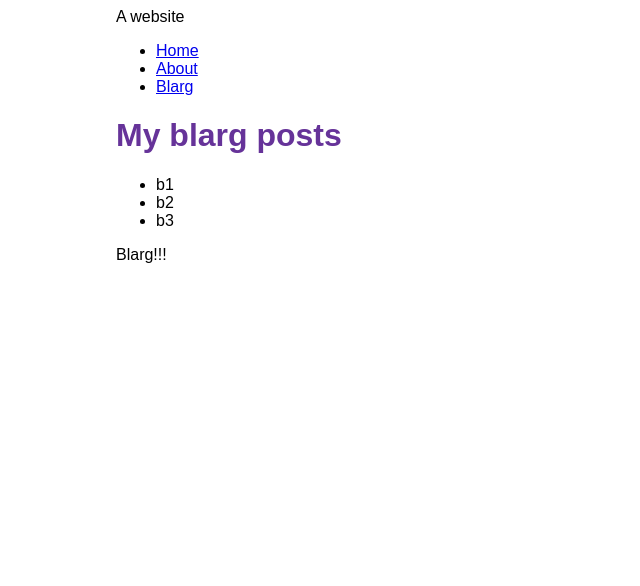
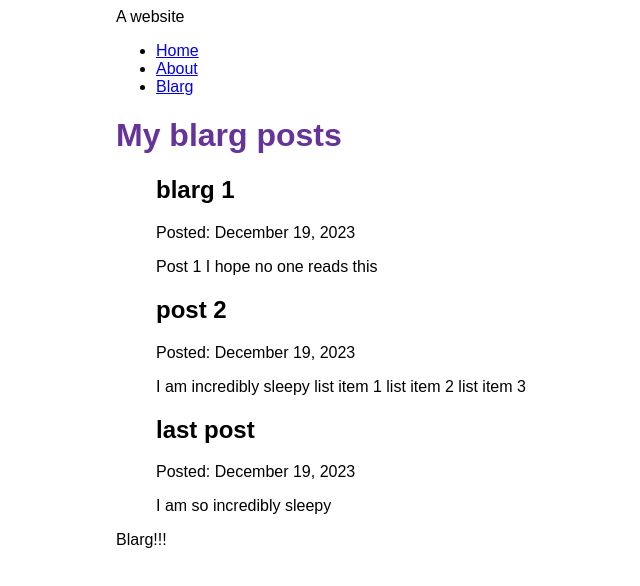
Before and after one commit to L1nda-H/gatsby-tutorial-site, a Gatsby site: page /blarg in a window 1280 px wide. Shown: the whole page, without its empty margins (274-914 px from the left). Built offline with nearby package versions, Linux system fonts and the light colour scheme; Gatsby itself is replaced by a stand-in of ours.

Commit message:
Complete part 5 of tutorial

```diff
--- a/blarg/b1.mdx
+++ b/blarg/b1.mdx
@@ -0,0 +1,9 @@
+---
+title: "blarg 1"
+date: "2023-12-19"
+slug: "b1"
+---
+
+Post 1
+
+I hope no one reads this
--- a/blarg/b2.mdx
+++ b/blarg/b2.mdx
@@ -0,0 +1,11 @@
+---
+title: "post 2"
+date: "2023-12-19"
+slug: "eeee"
+---
+
+I am incredibly sleepy
+
+* list item 1
+* list item 2
+* list item 3
--- a/blarg/b3.mdx
+++ b/blarg/b3.mdx
@@ -0,0 +1,7 @@
+---
+title: "last post"
+date: "2023-12-19"
+slug: "tired"
+---
+
+I am so incredibly sleepy
--- a/gatsby-config.js
+++ b/gatsby-config.js
@@ -14,5 +14,7 @@ module.exports = {
         name: `blarg`,
         path: `${__dirname}/blarg`,
       }
-    },],
+    },
+    "gatsby-plugin-mdx",
+  ],
 }
--- a/package.json
+++ b/package.json
@@ -15,8 +15,10 @@
     "clean": "gatsby clean"
   },
   "dependencies": {
+    "@mdx-js/react": "^3.0.0",
     "gatsby": "^5.12.12",
     "gatsby-plugin-image": "^3.13.0",
+    "gatsby-plugin-mdx": "^5.13.0",
     "gatsby-plugin-sharp": "^5.13.0",
     "gatsby-source-filesystem": "^5.13.0",
     "react": "^18.2.0",
--- a/src/pages/blarg.js
+++ b/src/pages/blarg.js
@@ -8,10 +8,12 @@ const BlargPage = ({ data }) => {
     <Layout pageTitle="My blarg posts">
       <ul>
         {
-          data.allFile.nodes.map(node => (
-            <li key={node.name}>
-              {node.name}
-            </li>
+          data.allMdx.nodes.map(node => (
+            <article key={node.id}>
+              <h2>{node.frontmatter.title}</h2>
+              <p>Posted: {node.frontmatter.date}</p>
+              <p>{node.excerpt}</p>
+            </article>
           ))
         }
       </ul>
@@ -21,13 +23,18 @@ const BlargPage = ({ data }) => {
 }
 
 export const query = graphql`
-  query {
-    allFile {
-      nodes {
-        name
+query {
+  allMdx(sort: {frontmatter: {date: DESC}}) {
+    nodes {
+      frontmatter {
+        title
+        date(formatString: "MMMM D, YYYY")
       }
+      id
+      excerpt
     }
-  }`
+  }
+}`
 
 export const Head = () => <Seo title="Blarg" />
 
```
Also changed, not shown: 1 other file.
